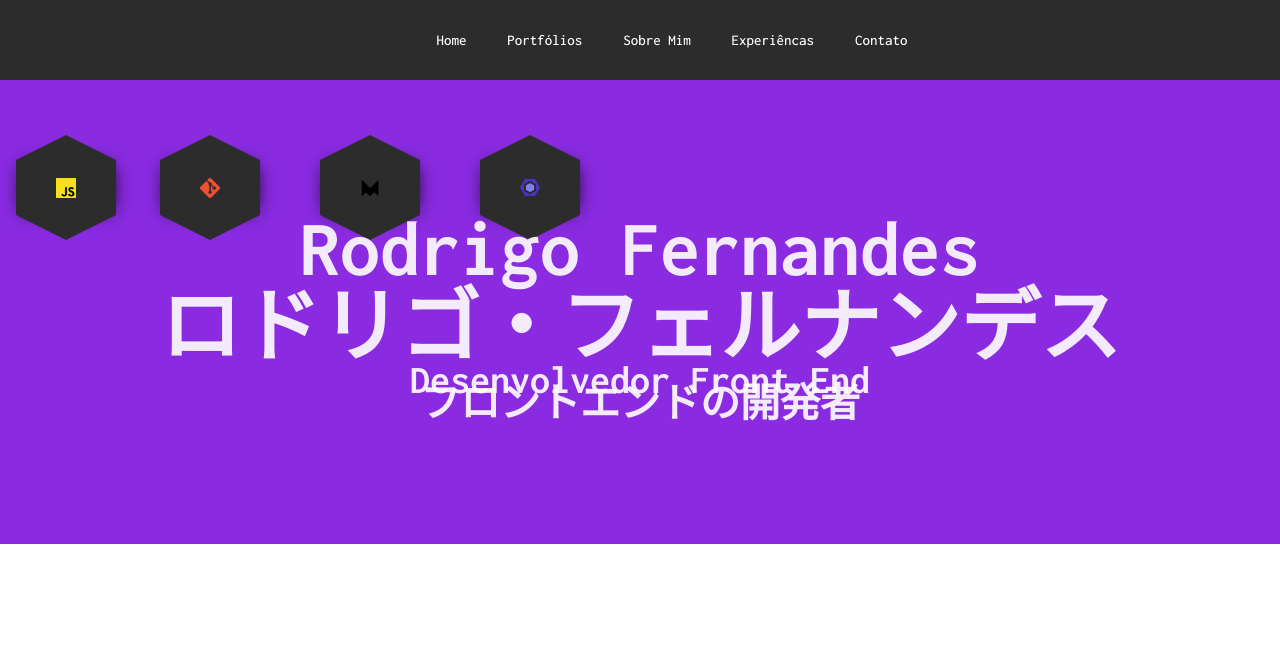
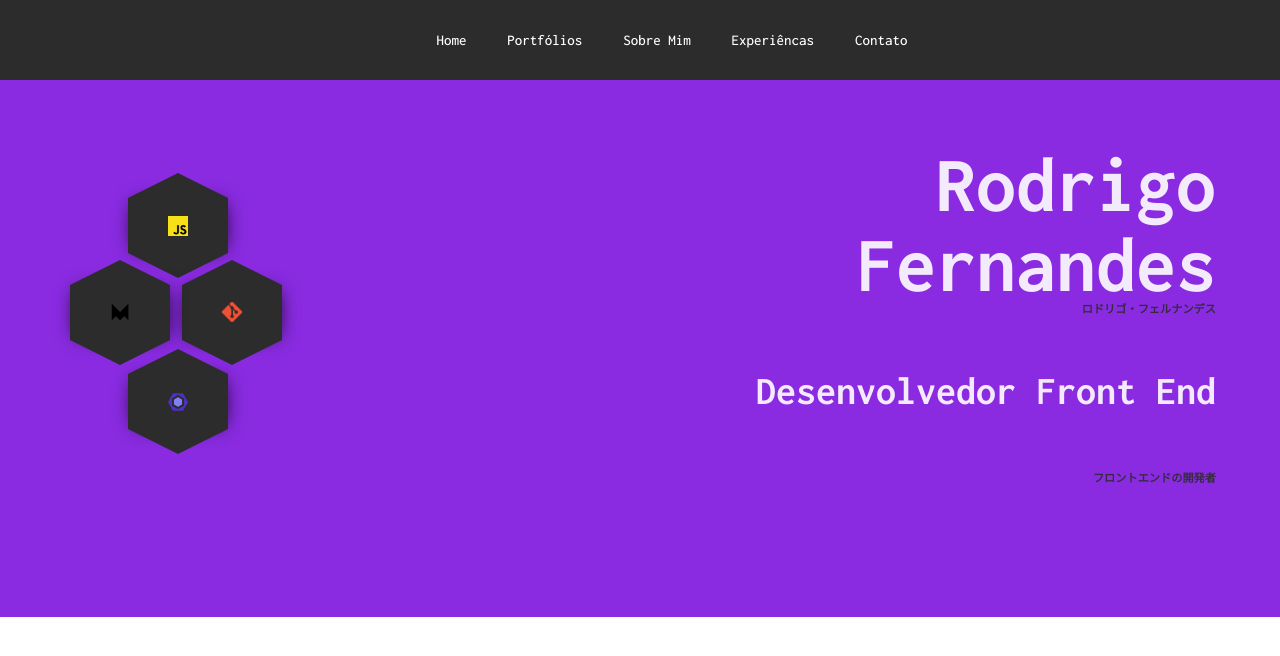
Before and after one commit to RodrigoMelloFernandes/Portfolio, a React (Create React App) app in the folder portfolio/: page / in a window 1280 px wide. Shown: the top 656 px of the page. Built offline with nearby package versions, Linux system fonts and the light colour scheme.

Commit message:
add some style from header title and hexagon components

```diff
--- a/portfolio/src/pages/Header/Header.module.scss
+++ b/portfolio/src/pages/Header/Header.module.scss
@@ -45,33 +45,73 @@
     }
   }
 
-  &__paddingContainer {
-    @extend .paddingContainer;
-
+  &__paddingBox {
+    @extend .paddingBox;
+    @include display-flexDirection(flex, row);
+    @include alignItems-justifyContent(flex-start, space-between);
+    width: 100%;
+    //--------------------Desktop----------------------------->
+    @include for-desktop-only{
+      @include display-flexDirection(flex, row);
+      @include alignItems-justifyContent(center, space-between);
+    }
   }
 
-  &__headerTitleBox{
+  &__hexagonBox{
+    position: relative;
+    width: 45%;
+    height: 28rem;
+    //--------------------Desktop----------------------------->
+    @include for-desktop-only{
+      position: relative;
+      height: 22rem;
+      width: 22%;
+    }
+  }
+
+  &__TitleBox{
     @include display-flexDirection(flex, column);
-    @include alignItems-justifyContent(center, center);
+    @include alignItems-justifyContent(flex-end, center);
+    width: 55%;
+
     &___title{
-      font-size: 1rem;
+      font-size: 1.5rem;
       color: $White;
       font-weight: 700;
       opacity: 0.9;
       text-align: end;
+      margin-bottom: 10%;
+      margin-top: 15%;
+
+      &:nth-child(2){
+        font-size: .7rem;
+        margin-bottom: 10%;
+        color: $Black;
+        text-align: end;
+        margin-top: 0%;
+      }
     //--------------------Desktop----------------------------->
     @include for-desktop-only {
       font-size: 5rem;
+      margin-bottom: 0%;
+      margin-top: 0%;
       }
     }
 
     &___subtitle{
-      font-size: 1rem;
+      font-size: 1.5rem;
       color: $White;
       font-weight: 600;
       opacity: 0.9;
       line-height: 1.5rem;
       text-align: end;
+      margin-bottom: 10%;
+      &:nth-of-type(2){
+        font-size: .7rem;
+        margin-bottom: 10%;
+        color: $Black;
+        text-align: end;
+      }
       //--------------------Desktop----------------------------->
       @include for-desktop-only {
         font-size: 2.5rem;
--- a/portfolio/src/pages/Header/hexagonContainer/hexagonContainer.module.scss
+++ b/portfolio/src/pages/Header/hexagon/hexagon.module.scss
@@ -1,6 +1,6 @@
 @import '../../../scss/styles.scss';
 
-.hexagonContainer{
+.hexagon{
   width: 100px;
   height: 55px;
   background: #2c2c2c;
@@ -38,22 +38,45 @@
   }
 
   &:first-child{
-    //background-color: red;
-    left: 1rem;
+    top: 1.5rem;
+    cursor: pointer;
+    //--------------------Desktop----------------------------->
+    @include for-desktop-only{
+      top: 1.6rem;
+      left: 4rem;
+    }
+
   }
   &:nth-child(2){
-    //background-color: blue;
-    left: 10rem;
+    top: 6.7rem;
+    left: 3.2rem;
+    //--------------------Desktop----------------------------->
+    @include for-desktop-only {
+      top: 7rem;
+      left: 7.4rem;
+    }
   }
 
   &:nth-child(3){
-    //background-color: green;
-    left: 20rem;
+    top: 11.9rem;
+    left: 0rem;
+    //--------------------Desktop----------------------------->
+    @include for-desktop-only {
+      top: 7rem;
+      left: 0.4rem;
+    }
   }
 
   &:nth-child(4){
-    //background-color: yellow;
-    left: 30rem;
+    background-color: #2c2c2c;
+    top: 1rem;
+    left: 3.3rem;
+    transition: all 0.2s ease-in-out;
+    //--------------------Desktop----------------------------->
+    @include for-desktop-only {
+      top: 12.6rem;
+      left: 4rem;
+    }
   }
 
   &__img{
--- /dev/null
+++ b/portfolio/src/pages/Header/hexagon/index.tsx
@@ -0,0 +1,15 @@
+import styles from './hexagon.module.scss';
+
+interface IHexagonImg {
+  url: string
+}
+
+export default function Hexagon ({url}:IHexagonImg) {
+  return (
+    <>
+      <div className={styles.hexagon}>
+        <img className={styles.hexagon__img} src={url} alt="Icon" />
+      </div>
+    </>
+  );
+}
--- a/portfolio/src/pages/Header/hexagonContainer/index.tsx
+++ /dev/null
@@ -1,15 +0,0 @@
-import styles from './hexagonContainer.module.scss';
-
-interface IHexagonImg {
-  url: string
-}
-
-export default function HexagonContainer ({url}:IHexagonImg) {
-  return (
-    <>
-      <div className={styles.hexagonContainer}>
-        <img className={styles.hexagonContainer__img} src={url} alt="Icon" />
-      </div>
-    </>
-  );
-}
--- a/portfolio/src/pages/Header/index.tsx
+++ b/portfolio/src/pages/Header/index.tsx
@@ -2,7 +2,7 @@ import styles from './Header.module.scss';
 import { useState } from 'react';
 import Hamburguer from './hamburguer';
 import NavLinks from './NavLinks';
-import HexagonContainer from './hexagonContainer';
+import Hexagon from './hexagon';
 import stackIcons from '../../data/stackIcons.json';
 
 export default function Header () {
@@ -15,31 +15,30 @@ export default function Header () {
         <Hamburguer menuMobile={menuMobile} setMenuMobile={setMenuMobile}/>
         <NavLinks menuMobile={menuMobile} setMenuMobile={setMenuMobile}/>
       </div>
+      <div className={styles.header__paddingBox}>
         {/* aqui vai ter duas divs com display flex e fled d row */}
-      <div>
+        <div className={styles.header__hexagonBox}>
           {
             stackIcons.map((icon, index) => (
-            <HexagonContainer key={index} url={icon.url}/>
+              <Hexagon key={index} url={icon.url}/>
             ))
           }
 
         </div>
-      <div className={styles.header__paddingContainer}>
-        <div className={styles.header__headerTitleBox}>
-          <h1 className={styles.header__headerTitleBox___title}>
+        <div className={styles.header__TitleBox}>
+          <h1 className={styles.header__TitleBox___title}>
             Rodrigo Fernandes
           </h1>
-          <h1 className={styles.header__headerTitleBox___title}>
+          <h1 className={styles.header__TitleBox___title}>
             ロドリゴ・フェルナンデス
           </h1>
-          <h2 className={styles.header__headerTitleBox___subtitle}>
+          <h2 className={styles.header__TitleBox___subtitle}>
             Desenvolvedor Front End
           </h2>
-          <h2 className={styles.header__headerTitleBox___subtitle}>
+          <h2 className={styles.header__TitleBox___subtitle}>
             フロントエンドの開発者
           </h2>
         </div>
-
       </div>
     </header>
   );
--- a/portfolio/src/scss/components/Containers/Containers.scss
+++ b/portfolio/src/scss/components/Containers/Containers.scss
@@ -1,8 +1,8 @@
 @import '../../variables/variables.scss' , '../../mixins/mixins.scss';
 
-.paddingContainer{
+.paddingBox{
   padding: 5%;
   @include for-desktop-only{
-    padding: 10%;
+    padding: 5%;
   }
 }
```
Lines whose indentation alone changed are shown as unchanged.
